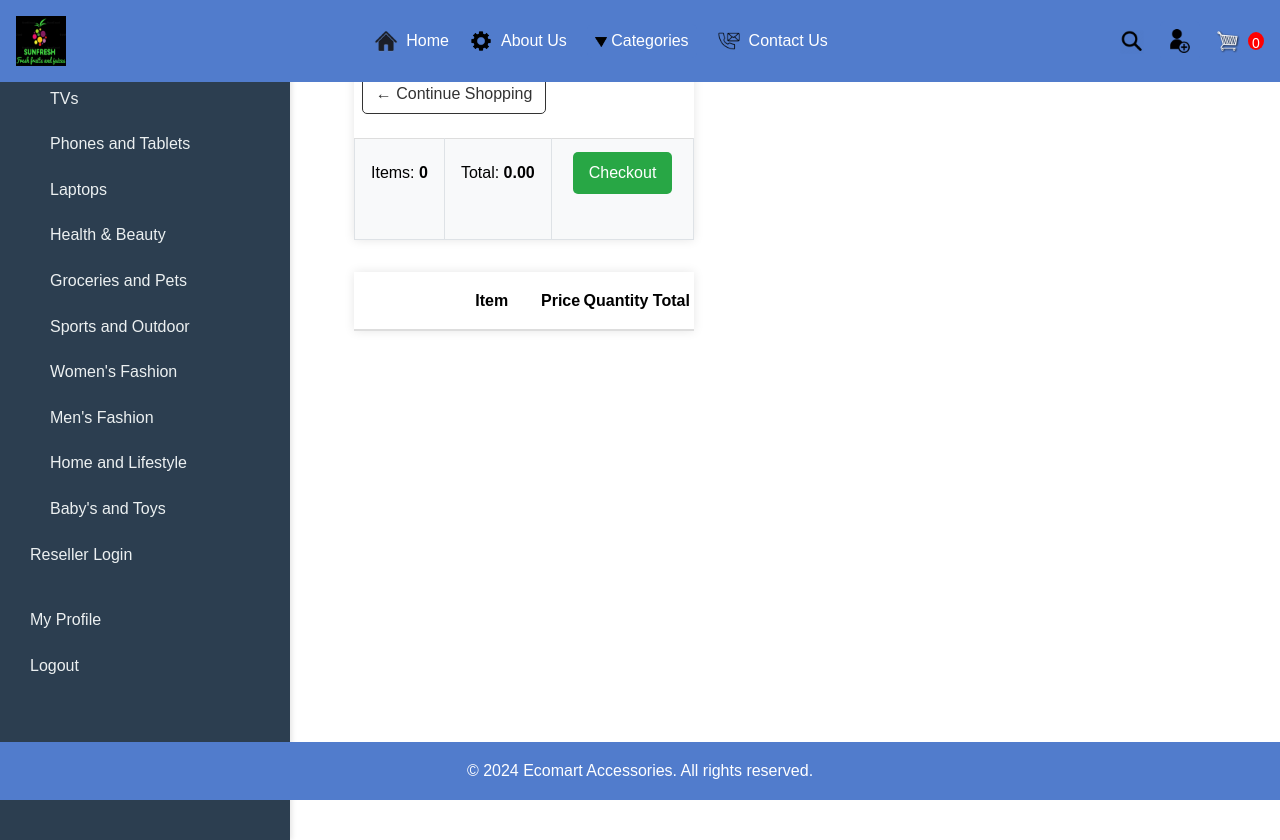
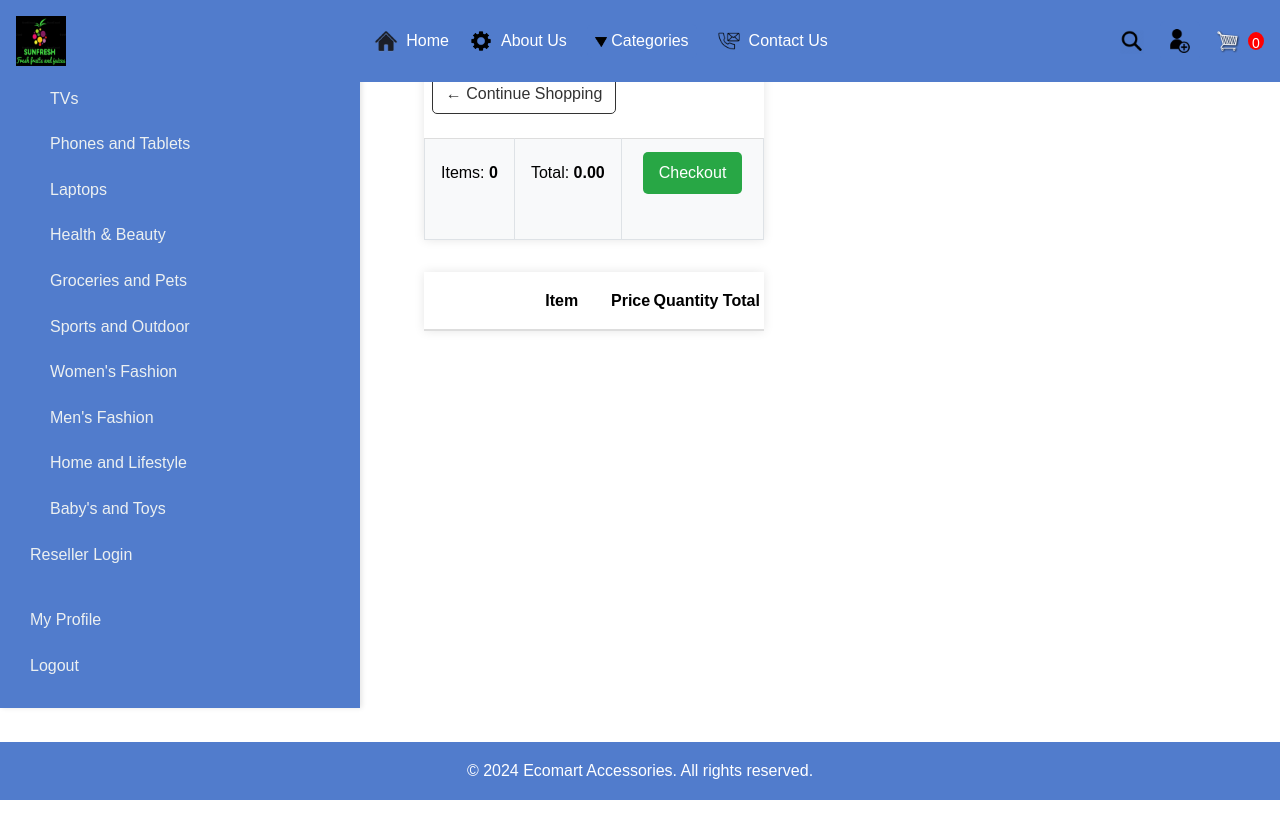
Before and after one commit to Sanga78/obamax, a Django app: page /cart in a window 1280 px wide. After the commit the page ends 800 px from the top, so only its background shows below. Run offline with Django 4.2, Linux system fonts and the light colour scheme; lists and menus that the app fills with data are empty.

Commit message:
Update sidebar.html
updated the sidebar

```diff
--- a/Templates/sidebar.html
+++ b/Templates/sidebar.html
@@ -13,10 +13,10 @@
         }
 
         aside {
-            width: 250px;
-            background-color: #2c3e50;
+            width: 320px;
+            background-color: #517ccc;
             color: #ecf0f1;
-            height: 100vh;
+            /* height: 100vh; */
             padding: 20px;
             box-shadow: 2px 0 5px rgba(0, 0, 0, 0.1);
         }
```
